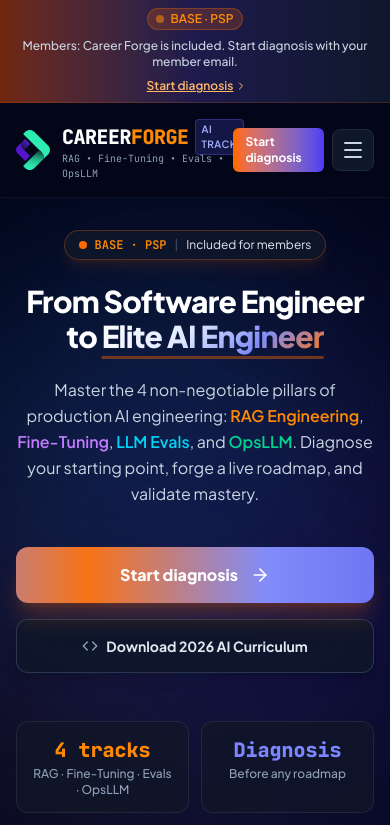
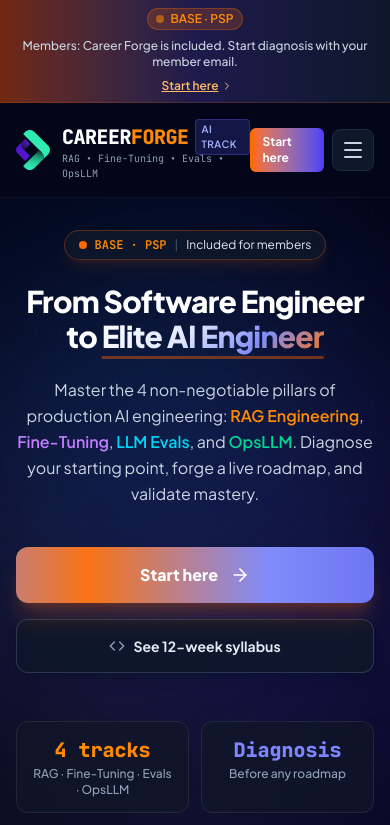
Before and after one commit to BorderlessCodingHub/career-forge-v2, a Next.js app in the folder apps/frontend/: page /career-forge/welcome in a window 390 px wide. Shown: the top 825 px of the page. Built offline with nearby package versions, Linux system fonts and the light colour scheme; no server answers.

Commit message:
Drop fake syllabus downloads and duplicate Start CTAs on welcome.
Keep one header CTA per breakpoint and label product entry as Start here, with Start diagnosis as the accessible name.

```diff
--- a/apps/frontend/src/components/marketing/welcome/CtaSection.tsx
+++ b/apps/frontend/src/components/marketing/welcome/CtaSection.tsx
@@ -45,9 +45,10 @@
             <Link
               href="/"
               data-testid="welcome-cta-start"
+              aria-label="Start diagnosis"
               className="w-full relative group px-8 py-4 rounded-xl font-extrabold text-base text-white shimmer-button shadow-2xl shadow-orange-500/30 hover:shadow-orange-500/50 transition-all flex items-center justify-center gap-2 cursor-pointer"
             >
-              <span>Start diagnosis</span>
+              <span>Start here</span>
               <ArrowRight className="w-5 h-5 group-hover:translate-x-1 transition-transform" />
             </Link>
           </div>
--- a/apps/frontend/src/components/marketing/welcome/CurriculumRoadmap.tsx
+++ b/apps/frontend/src/components/marketing/welcome/CurriculumRoadmap.tsx
@@ -125,9 +125,10 @@
                       </div>
                       <Link
                         href="/"
+                        aria-label="Start diagnosis"
                         className="text-xs font-mono font-bold text-orange-400 hover:text-orange-300 flex items-center gap-1 cursor-pointer"
                       >
-                        <span>Start diagnosis</span>
+                        <span>Start here</span>
                         <ArrowRight className="w-3.5 h-3.5" />
                       </Link>
                     </div>
@@ -143,9 +144,10 @@
           <Link
             href="/"
             data-testid="welcome-cta-start"
+            aria-label="Start diagnosis"
             className="px-8 py-4 bg-gradient-to-r from-orange-500 via-amber-500 to-indigo-600 rounded-xl text-white font-extrabold text-sm shadow-xl hover:shadow-orange-500/25 transition-all cursor-pointer inline-flex items-center gap-2"
           >
-            <span>Start diagnosis</span>
+            <span>Start here</span>
             <ArrowRight className="w-4 h-4" />
           </Link>
         </div>
--- a/apps/frontend/src/components/marketing/welcome/FaqSection.tsx
+++ b/apps/frontend/src/components/marketing/welcome/FaqSection.tsx
@@ -94,9 +94,10 @@
           <Link
             href="/"
             data-testid="welcome-cta-start"
+            aria-label="Start diagnosis"
             className="px-5 py-2.5 bg-slate-800 hover:bg-slate-700 text-slate-200 font-mono font-bold text-xs rounded-xl border border-slate-700 transition-colors cursor-pointer"
           >
-            Start diagnosis
+            Start here
           </Link>
         </div>
       </div>
--- a/apps/frontend/src/components/marketing/welcome/Footer.tsx
+++ b/apps/frontend/src/components/marketing/welcome/Footer.tsx
@@ -92,9 +92,10 @@
               <li>
                 <Link
                   href="/"
+                  aria-label="Start diagnosis"
                   className="hover:text-orange-400 font-bold transition-colors cursor-pointer text-left"
                 >
-                  Start diagnosis
+                  Start here
                 </Link>
               </li>
               <li>
--- a/apps/frontend/src/components/marketing/welcome/Hero.tsx
+++ b/apps/frontend/src/components/marketing/welcome/Hero.tsx
@@ -76,9 +76,10 @@
           <Link
             href="/"
             data-testid="welcome-cta-start"
+            aria-label="Start diagnosis"
             className="w-full sm:w-auto relative group px-8 py-4 rounded-xl text-base font-extrabold text-white shimmer-button shadow-xl shadow-orange-500/20 hover:shadow-orange-500/40 transform hover:-translate-y-0.5 transition-all flex items-center justify-center gap-3 cursor-pointer"
           >
-            <span>Start diagnosis</span>
+            <span>Start here</span>
             <ArrowRight className="w-5 h-5 group-hover:translate-x-1 transition-transform" />
           </Link>
 
@@ -87,7 +88,7 @@
             className="w-full sm:w-auto px-6 py-4 rounded-xl text-sm font-bold text-slate-200 bg-slate-900/90 hover:bg-slate-800 border border-slate-700/80 hover:border-slate-600 transition-all flex items-center justify-center gap-2 cursor-pointer shadow-lg"
           >
             <Code className="w-4 h-4 text-slate-400" />
-            <span>Download 2026 AI Curriculum</span>
+            <span>See 12-week syllabus</span>
           </a>
         </div>
 
--- a/apps/frontend/src/components/marketing/welcome/IndustryProblem.tsx
+++ b/apps/frontend/src/components/marketing/welcome/IndustryProblem.tsx
@@ -127,9 +127,10 @@
           <Link
             href="/"
             data-testid="welcome-cta-start"
+            aria-label="Start diagnosis"
             className="inline-flex items-center gap-2 px-6 py-3.5 bg-gradient-to-r from-orange-500 via-amber-500 to-indigo-600 rounded-xl text-white font-extrabold text-sm shadow-xl hover:shadow-orange-500/25 transition-all cursor-pointer"
           >
-            <span>Start diagnosis</span>
+            <span>Start here</span>
             <ArrowRight className="w-4 h-4" />
           </Link>
         </div>
--- a/apps/frontend/src/components/marketing/welcome/Navbar.tsx
+++ b/apps/frontend/src/components/marketing/welcome/Navbar.tsx
@@ -40,9 +40,10 @@
         <Link
           href="/"
           data-testid="welcome-bar-cta"
+          aria-label="Start diagnosis"
           className="underline hover:text-white font-semibold text-orange-300 ml-1 transition-colors flex items-center gap-0.5 cursor-pointer"
         >
-          Start diagnosis <ChevronRight className="w-3 h-3 inline" />
+          Start here <ChevronRight className="w-3 h-3 inline" />
         </Link>
       </div>
 
@@ -123,20 +124,14 @@
             </button>
           </nav>
 
-          <div className="hidden md:flex items-center gap-3">
-            <a
-              href="#curriculum"
-              className="text-xs font-semibold px-3.5 py-2 text-slate-300 hover:text-white bg-slate-800/80 hover:bg-slate-800 border border-slate-700/80 rounded-lg transition-all cursor-pointer"
-            >
-              Download Syllabus
-            </a>
-
+          <div className="hidden lg:flex items-center gap-3">
             <Link
               href="/"
               data-testid="welcome-cta-start"
+              aria-label="Start diagnosis"
               className="relative group text-xs font-bold px-4 py-2.5 rounded-lg text-white shimmer-button shadow-lg shadow-indigo-500/20 hover:shadow-orange-500/30 transition-all flex items-center gap-1.5 cursor-pointer"
             >
-              <span>Start diagnosis</span>
+              <span>Start here</span>
               <ArrowRight className="w-3.5 h-3.5 group-hover:translate-x-0.5 transition-transform" />
             </Link>
           </div>
@@ -145,11 +140,14 @@
             <Link
               href="/"
               data-testid="welcome-cta-start"
+              aria-label="Start diagnosis"
               className="text-xs font-bold px-3 py-1.5 bg-gradient-to-r from-orange-500 to-indigo-600 rounded-md text-white cursor-pointer"
             >
-              Start diagnosis
+              Start here
             </Link>
             <button
+              type="button"
+              aria-label={mobileMenuOpen ? "Close navigation" : "Open navigation"}
               onClick={() => setMobileMenuOpen(!mobileMenuOpen)}
               className="p-2 text-slate-300 hover:text-white rounded-lg bg-slate-900 border border-slate-800 focus:outline-none cursor-pointer"
             >
@@ -203,24 +201,6 @@
             >
               FAQ
             </button>
-
-            <div className="pt-3 border-t border-slate-800 flex flex-col gap-2">
-              <a
-                href="#curriculum"
-                onClick={() => setMobileMenuOpen(false)}
-                className="w-full text-center py-2.5 text-xs font-semibold text-slate-200 bg-slate-800 rounded-lg"
-              >
-                Download Syllabus
-              </a>
-              <Link
-                href="/"
-                data-testid="welcome-cta-start"
-                onClick={() => setMobileMenuOpen(false)}
-                className="w-full text-center py-2.5 text-xs font-bold text-white bg-gradient-to-r from-orange-500 via-amber-500 to-indigo-600 rounded-lg shadow-lg"
-              >
-                Start diagnosis
-              </Link>
-            </div>
           </div>
         )}
       </header>
--- a/apps/frontend/src/components/marketing/welcome/PillarsOverview.tsx
+++ b/apps/frontend/src/components/marketing/welcome/PillarsOverview.tsx
@@ -183,9 +183,10 @@
                 <Link
                   href="/"
                   data-testid="welcome-cta-start"
+                  aria-label="Start diagnosis"
                   className="w-full py-3.5 bg-gradient-to-r from-orange-500 to-indigo-600 rounded-xl text-white font-extrabold text-xs uppercase tracking-wider shadow-lg hover:shadow-orange-500/30 transition-all flex items-center justify-center gap-2 cursor-pointer"
                 >
-                  <span>Start diagnosis</span>
+                  <span>Start here</span>
                   <ArrowRight className="w-4 h-4" />
                 </Link>
                 <a
--- a/apps/frontend/src/components/marketing/welcome/Pricing.tsx
+++ b/apps/frontend/src/components/marketing/welcome/Pricing.tsx
@@ -85,6 +85,7 @@
                   <Link
                     href="/"
                     data-testid="welcome-cta-start"
+                    aria-label="Start diagnosis"
                     className={`w-full py-4 rounded-xl font-extrabold text-xs uppercase tracking-wider shadow-lg transition-all flex items-center justify-center gap-2 cursor-pointer ${
                       isPopular
                         ? "bg-gradient-to-r from-orange-500 via-amber-500 to-indigo-600 text-white hover:shadow-orange-500/30"
--- a/apps/frontend/src/components/marketing/welcome/RoiCalculator.tsx
+++ b/apps/frontend/src/components/marketing/welcome/RoiCalculator.tsx
@@ -166,9 +166,10 @@
               <Link
                 href="/"
                 data-testid="welcome-cta-start"
+                aria-label="Start diagnosis"
                 className="w-full py-4 bg-gradient-to-r from-purple-600 via-indigo-600 to-orange-500 rounded-xl text-white font-extrabold text-xs uppercase tracking-wider shadow-lg hover:shadow-purple-500/30 transition-all cursor-pointer flex items-center justify-center gap-2"
               >
-                <span>Start diagnosis</span>
+                <span>Start here</span>
                 <ArrowRight className="w-4 h-4" />
               </Link>
 
--- a/apps/frontend/src/components/marketing/welcome/data/curriculumData.ts
+++ b/apps/frontend/src/components/marketing/welcome/data/curriculumData.ts
@@ -428,7 +428,7 @@
       'Four LLM tracks: RAG, Fine-Tuning, Evals, OpsLLM',
       'No Stripe for BASE and PSP members',
     ],
-    ctaText: 'Start diagnosis',
+    ctaText: 'Start here',
   },
   {
     id: 'external',
@@ -445,7 +445,7 @@
       'Billed in-loop after OTP — not Stripe on Welcome',
       'BASE and PSP stay included if you are a member',
     ],
-    ctaText: 'Start diagnosis',
+    ctaText: 'Start here',
   },
 ];
 
@@ -466,7 +466,7 @@
     category: 'Start',
     question: 'How do I start?',
     answer:
-      'Click Start diagnosis. You confirm Email identity (OTP) at product entry, then the loop is goal → diagnosis → Live Forge → roadmap → validate mastery.',
+      'Click Start here. You confirm Email identity (OTP) at product entry, then the loop is goal → diagnosis → Live Forge → roadmap → validate mastery.',
   },
   {
     category: 'Product',
```
Also changed, not shown: 1 other file (tests, documents, lock files or other folders).
